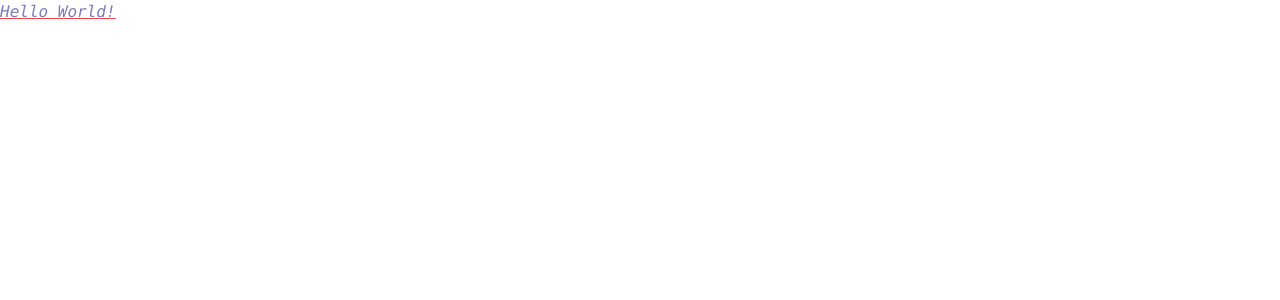
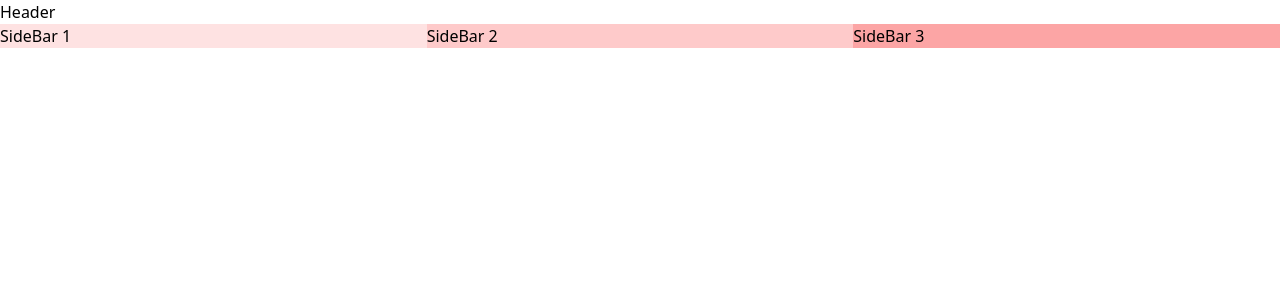
Before and after one commit to IlyasElMabrouki/Tailwind_Test_App, a Next.js app: page / in a window 1280 px wide. Shown: the top 300 px of the page. Built offline with nearby package versions, Linux system fonts and the light colour scheme.

Commit message:
Apply Flex basis

```diff
--- a/app/page.js
+++ /dev/null
@@ -1,7 +0,0 @@
-export default function Home() {
-  return (
-    <h1 className="text-favcolor font-mono italic underline decoration-red-500 capitalize">
-      Hello world!
-    </h1>
-  )
-}
--- /dev/null
+++ b/app/page.jsx
@@ -0,0 +1,12 @@
+export default function Home() {
+  return (
+    <div>
+      <div>Header</div>
+      <div className="flex">
+        <div className="basis-4/12 bg-red-100">SideBar 1</div>
+        <div className="basis-4/12 bg-red-200">SideBar 2</div>
+        <div className="basis-4/12 bg-red-300">SideBar 3</div>
+      </div>
+    </div>
+  );
+}
```
